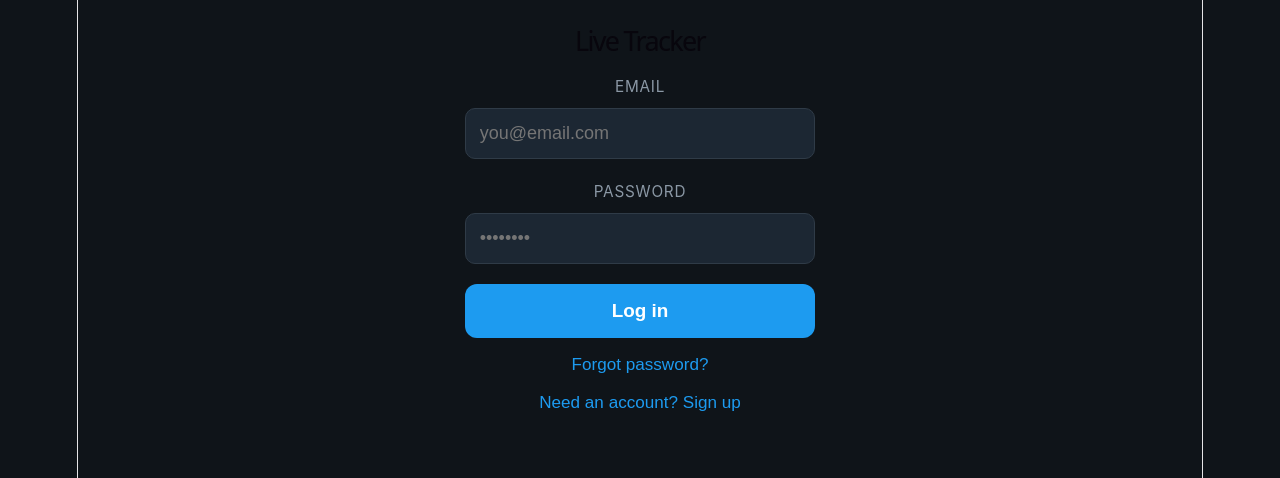
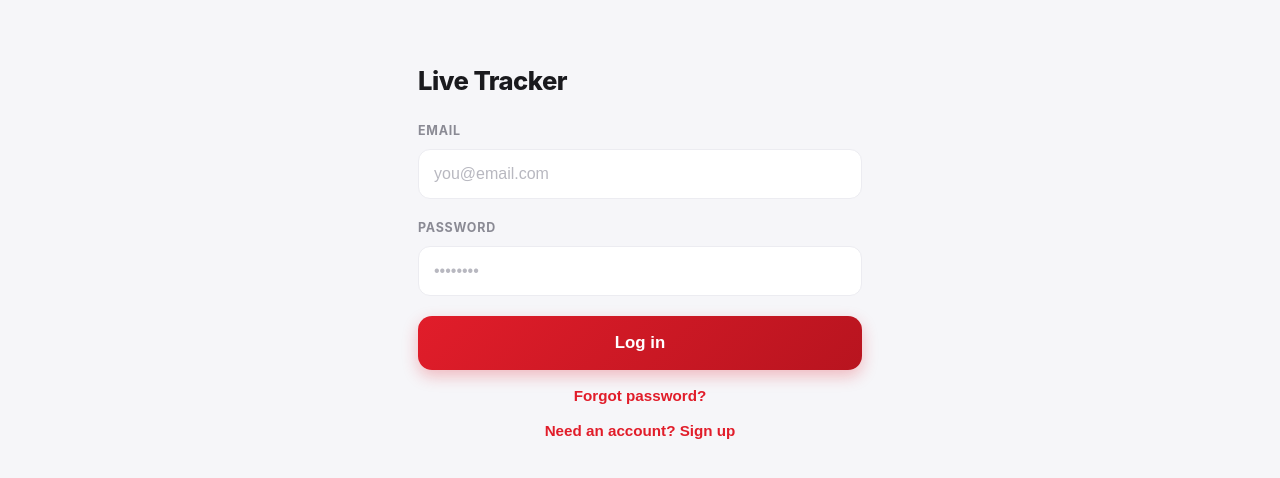
Before and after one commit to avocadopoker/poker-tracker, a React (Vite) app: page / in a window 1280 px wide. Shown: the top 478 px of the page. Built offline with nearby package versions, Linux system fonts and the light colour scheme.

Commit message:
Visual update: modern red/white theme

```diff
--- a/src/App.css
+++ b/src/App.css
@@ -1,136 +1,188 @@
 * { box-sizing: border-box; }
+
+:root {
+  --red: #e11d2a;
+  --red-dark: #b8141f;
+  --red-soft: #fdeaeb;
+  --ink: #1a1a1e;
+  --muted: #8a8a94;
+  --line: #ececf1;
+  --surface: #ffffff;
+  --bg: #f6f6f9;
+}
 
 body {
   margin: 0;
-  background: #0f1419;
-  color: #e7e9ea;
-  font-family: -apple-system, BlinkMacSystemFont, 'Segoe UI', Roboto, sans-serif;
+  background: var(--bg);
+  color: var(--ink);
+  font-family: -apple-system, BlinkMacSystemFont, 'Segoe UI', Roboto, 'Helvetica Neue', sans-serif;
+  -webkit-font-smoothing: antialiased;
 }
 
-.app { max-width: 480px; margin: 0 auto; min-height: 100vh; }
-.app.has-nav { padding-bottom: 72px; }
-.screen, .auth { padding: 20px 16px 40px; }
+.app { max-width: 480px; margin: 0 auto; min-height: 100vh; background: var(--bg); }
+.app.has-nav { padding-bottom: 80px; }
+.screen, .auth { padding: 24px 18px 40px; }
 
-h1 { font-size: 1.5rem; margin: 8px 0 20px; text-transform: capitalize; }
+h1 {
+  font-size: 1.6rem; font-weight: 800; letter-spacing: -0.02em;
+  margin: 6px 0 22px; text-transform: capitalize;
+}
 h2 { font-size: 1rem; margin: 0; }
-.empty { color: #8b98a5; text-align: center; padding: 40px 0; }
+.empty { color: var(--muted); text-align: center; padding: 48px 0; }
 
 /* lists / rows */
-.list { display: flex; flex-direction: column; gap: 10px; }
+.list { display: flex; flex-direction: column; gap: 12px; }
 .row-btn {
   width: 100%;
-  background: #1c2733;
-  border: 1px solid #2f3b47;
-  color: #e7e9ea;
-  padding: 18px 16px;
-  border-radius: 12px;
+  background: var(--surface);
+  border: 1px solid var(--line);
+  color: var(--ink);
+  padding: 20px 18px;
+  border-radius: 16px;
   font-size: 1.1rem;
+  font-weight: 600;
   text-align: left;
   cursor: pointer;
   text-transform: capitalize;
+  transition: transform 0.08s, box-shadow 0.15s, border-color 0.15s;
+  box-shadow: 0 1px 2px rgba(20,20,30,0.04);
 }
-.row-btn.big { padding: 24px 16px; font-size: 1.25rem; font-weight: 600; }
-.row-btn:active { background: #253341; }
+.row-btn:hover { border-color: var(--red); }
+.row-btn:active { transform: scale(0.99); }
+.row-btn.big {
+  padding: 26px 20px; font-size: 1.3rem; font-weight: 700;
+  background: linear-gradient(135deg, var(--red) 0%, var(--red-dark) 100%);
+  color: #fff; border: none;
+  box-shadow: 0 6px 16px rgba(225,29,42,0.28);
+}
+.row-btn.big:hover { border: none; }
 
 /* buttons */
 .create-btn {
-  width: 100%; background: #1d9bf0; border: none; color: #fff;
-  padding: 16px; border-radius: 12px; font-size: 1.05rem; font-weight: 600; cursor: pointer;
+  width: 100%;
+  background: linear-gradient(135deg, var(--red) 0%, var(--red-dark) 100%);
+  border: none; color: #fff;
+  padding: 17px; border-radius: 14px; font-size: 1.05rem; font-weight: 700;
+  cursor: pointer;
+  box-shadow: 0 6px 16px rgba(225,29,42,0.28);
+  transition: transform 0.08s, box-shadow 0.15s;
 }
-.create-btn:active { background: #1a8cd8; }
-.create-btn:disabled { opacity: 0.5; }
+.create-btn:hover { box-shadow: 0 8px 20px rgba(225,29,42,0.36); }
+.create-btn:active { transform: scale(0.99); }
+.create-btn:disabled { opacity: 0.5; box-shadow: none; }
 
 .link-btn {
   display: block; width: 100%; background: none; border: none;
-  color: #1d9bf0; margin-top: 16px; font-size: 0.95rem; cursor: pointer;
+  color: var(--red); margin-top: 16px; font-size: 0.95rem; font-weight: 600; cursor: pointer;
 }
 .back-btn {
-  background: none; border: none; color: #1d9bf0; font-size: 1rem;
-  cursor: pointer; padding: 0; margin-bottom: 8px; text-transform: capitalize;
+  background: none; border: none; color: var(--red); font-size: 0.95rem; font-weight: 600;
+  cursor: pointer; padding: 6px 0; margin-bottom: 10px; text-transform: capitalize;
 }
 .signout-btn {
-  background: none; border: 1px solid #2f3b47; color: #8b98a5;
-  padding: 8px 14px; border-radius: 10px; font-size: 0.85rem; cursor: pointer;
+  background: none; border: 1px solid var(--line); color: var(--muted);
+  padding: 9px 15px; border-radius: 10px; font-size: 0.85rem; font-weight: 600; cursor: pointer;
 }
+.signout-btn:hover { border-color: var(--red); color: var(--red); }
 
 /* auth */
-.auth-msg { color: #f4212e; font-size: 0.9rem; margin: 12px 0 0; }
-.auth-info { color: #00ba7c; font-size: 0.9rem; margin: 12px 0 0; }
+.auth { padding-top: 56px; }
+.auth-msg { color: var(--red); font-size: 0.9rem; margin: 12px 0 0; }
+.auth-info { color: #16a34a; font-size: 0.9rem; margin: 12px 0 0; }
 
 /* form fields */
 .field-label {
-  display: block; color: #8b98a5; font-size: 0.85rem; text-transform: uppercase;
-  letter-spacing: 0.05em; margin: 20px 0 8px;
+  display: block; color: var(--muted); font-size: 0.78rem; font-weight: 700; text-transform: uppercase;
+  letter-spacing: 0.06em; margin: 20px 0 8px;
 }
 .text-input {
-  width: 100%; background: #1c2733; border: 1px solid #2f3b47; color: #e7e9ea;
-  padding: 14px; border-radius: 10px; font-size: 1rem;
+  width: 100%; background: var(--surface); border: 1.5px solid var(--line); color: var(--ink);
+  padding: 15px; border-radius: 12px; font-size: 1rem;
+  transition: border-color 0.15s;
 }
-.text-input:focus { outline: none; border-color: #1d9bf0; }
+.text-input:focus { outline: none; border-color: var(--red); }
+.text-input::placeholder { color: #b8b8c0; }
 
 .street-row { display: flex; gap: 8px; }
 .street-btn {
-  flex: 1; background: #1c2733; border: 1px solid #2f3b47; color: #8b98a5;
-  padding: 12px 4px; border-radius: 10px; font-size: 0.9rem; cursor: pointer; text-transform: capitalize;
+  flex: 1; background: var(--surface); border: 1.5px solid var(--line); color: var(--muted);
+  padding: 13px 4px; border-radius: 12px; font-size: 0.9rem; font-weight: 600; cursor: pointer; text-transform: capitalize;
+  transition: all 0.12s;
 }
-.street-btn.active { background: #1d9bf0; border-color: #1d9bf0; color: #fff; }
+.street-btn.active { background: var(--red); border-color: var(--red); color: #fff; }
 
 .outcome-input-row { display: flex; gap: 8px; margin-bottom: 8px; }
 .add-outcome-btn {
-  background: none; border: 1px dashed #2f3b47; color: #1d9bf0;
-  padding: 12px; border-radius: 10px; width: 100%; font-size: 0.95rem; cursor: pointer; margin-top: 4px;
+  background: var(--red-soft); border: 1px dashed var(--red); color: var(--red);
+  padding: 13px; border-radius: 12px; width: 100%; font-size: 0.95rem; font-weight: 600; cursor: pointer; margin-top: 4px;
 }
 .delete-btn {
-  background: #1c2733; border: 1px solid #2f3b47; color: #8b98a5;
-  width: 44px; border-radius: 10px; font-size: 1.2rem; cursor: pointer; flex-shrink: 0;
+  background: var(--surface); border: 1.5px solid var(--line); color: var(--muted);
+  width: 46px; border-radius: 12px; font-size: 1.2rem; cursor: pointer; flex-shrink: 0;
+  transition: all 0.12s;
 }
-.delete-btn:active { color: #f4212e; }
+.delete-btn:hover { border-color: var(--red); color: var(--red); background: var(--red-soft); }
 
 /* tracking result grid */
-.outcome-grid { display: grid; grid-template-columns: 1fr 1fr; gap: 12px; }
+.outcome-grid { display: grid; grid-template-columns: 1fr 1fr; gap: 14px; }
 .outcome-btn {
-  background: #1c2733; border: 1px solid #2f3b47; color: #e7e9ea;
-  padding: 24px 12px; border-radius: 14px; cursor: pointer;
-  display: flex; flex-direction: column; align-items: center; gap: 6px; transition: background 0.15s;
+  background: var(--surface); border: 1.5px solid var(--line); color: var(--ink);
+  padding: 28px 12px; border-radius: 18px; cursor: pointer;
+  display: flex; flex-direction: column; align-items: center; gap: 8px;
+  transition: transform 0.08s, border-color 0.15s, box-shadow 0.15s;
+  box-shadow: 0 1px 2px rgba(20,20,30,0.04);
 }
-.outcome-btn:active { background: #253341; }
-.outcome-btn.flash { background: #00ba7c; border-color: #00ba7c; }
-.outcome-label { font-size: 1.15rem; font-weight: 600; }
-.outcome-count { color: #8b98a5; font-size: 0.9rem; }
+.outcome-btn:hover { border-color: var(--red); }
+.outcome-btn:active { transform: scale(0.97); }
+.outcome-btn.flash {
+  background: linear-gradient(135deg, var(--red) 0%, var(--red-dark) 100%);
+  border-color: var(--red); color: #fff;
+  box-shadow: 0 6px 16px rgba(225,29,42,0.32);
+}
+.outcome-btn.flash .outcome-count { color: rgba(255,255,255,0.85); }
+.outcome-label { font-size: 1.2rem; font-weight: 700; }
+.outcome-count { color: var(--muted); font-size: 0.9rem; font-weight: 600; }
 
 /* database */
-.db-street { margin-bottom: 24px; }
-.db-street-title { color: #8b98a5; text-transform: uppercase; font-size: 0.8rem; letter-spacing: 0.05em; margin-bottom: 10px; }
-.db-card { background: #1c2733; border: 1px solid #2f3b47; border-radius: 12px; padding: 14px; margin-bottom: 10px; }
-.db-card-head { display: flex; justify-content: space-between; align-items: baseline; margin-bottom: 12px; }
-.db-name { font-weight: 600; font-size: 1.05rem; }
-.db-total { color: #8b98a5; font-size: 0.85rem; }
-.db-rows { display: flex; flex-direction: column; gap: 8px; }
-.db-row { display: flex; align-items: center; gap: 8px; font-size: 0.9rem; }
+.db-street { margin-bottom: 26px; }
+.db-street-title { color: var(--red); text-transform: uppercase; font-size: 0.78rem; font-weight: 800; letter-spacing: 0.06em; margin-bottom: 12px; }
+.db-card { background: var(--surface); border: 1px solid var(--line); border-radius: 16px; padding: 16px; margin-bottom: 12px; box-shadow: 0 1px 3px rgba(20,20,30,0.05); }
+.db-card-head { display: flex; justify-content: space-between; align-items: baseline; margin-bottom: 14px; }
+.db-name { font-weight: 700; font-size: 1.08rem; }
+.db-total { color: var(--muted); font-size: 0.85rem; font-weight: 600; }
+.db-rows { display: flex; flex-direction: column; gap: 9px; }
+.db-row { display: flex; align-items: center; gap: 10px; font-size: 0.9rem; font-weight: 500; }
 .db-row-label { width: 70px; flex-shrink: 0; }
-.db-bar-wrap { flex: 1; background: #0f1419; border-radius: 6px; height: 10px; overflow: hidden; }
-.db-bar { height: 100%; background: #1d9bf0; border-radius: 6px; }
-.db-row-pct { width: 40px; text-align: right; flex-shrink: 0; }
-.db-row-count { width: 40px; text-align: right; color: #8b98a5; flex-shrink: 0; }
+.db-bar-wrap { flex: 1; background: var(--bg); border-radius: 6px; height: 10px; overflow: hidden; }
+.db-bar { height: 100%; background: linear-gradient(90deg, var(--red) 0%, var(--red-dark) 100%); border-radius: 6px; transition: width 0.3s; }
+.db-row-pct { width: 42px; text-align: right; flex-shrink: 0; font-weight: 700; }
+.db-row-count { width: 40px; text-align: right; color: var(--muted); flex-shrink: 0; }
 
 /* settings */
 .settings-head { display: flex; justify-content: space-between; align-items: center; }
-.settings-head h1 { margin-bottom: 20px; }
+.settings-head h1 { margin-bottom: 22px; }
 .settings-row {
   display: flex; justify-content: space-between; align-items: center; gap: 8px;
-  background: #1c2733; border: 1px solid #2f3b47; border-radius: 12px; padding: 14px; margin-bottom: 8px;
+  background: var(--surface); border: 1px solid var(--line); border-radius: 16px; padding: 16px; margin-bottom: 10px;
+  box-shadow: 0 1px 2px rgba(20,20,30,0.04);
 }
-.tracker-name { font-weight: 600; display: block; }
-.settings-opts { color: #8b98a5; font-size: 0.85rem; }
+.tracker-name { font-weight: 700; display: block; }
+.settings-opts { color: var(--muted); font-size: 0.85rem; }
 
 /* bottom nav */
 .bottom-nav {
   position: fixed; bottom: 0; left: 50%; transform: translateX(-50%);
   width: 100%; max-width: 480px;
-  display: flex; background: #16202a; border-top: 1px solid #2f3b47;
+  display: flex; background: var(--surface); border-top: 1px solid var(--line);
+  box-shadow: 0 -2px 12px rgba(20,20,30,0.06);
 }
 .bottom-nav button {
-  flex: 1; background: none; border: none; color: #8b98a5;
-  padding: 16px 0; font-size: 0.9rem; cursor: pointer; text-transform: capitalize;
+  flex: 1; background: none; border: none; color: var(--muted);
+  padding: 18px 0; font-size: 0.9rem; font-weight: 600; cursor: pointer; text-transform: capitalize;
+  position: relative; transition: color 0.12s;
 }
-.bottom-nav button.active { color: #1d9bf0; font-weight: 600; }
+.bottom-nav button.active { color: var(--red); }
+.bottom-nav button.active::after {
+  content: ''; position: absolute; top: 0; left: 50%; transform: translateX(-50%);
+  width: 28px; height: 3px; background: var(--red); border-radius: 0 0 3px 3px;
+}
--- a/src/index.css
+++ b/src/index.css
@@ -1,111 +1,13 @@
 :root {
-  --text: #6b6375;
-  --text-h: #08060d;
-  --bg: #fff;
-  --border: #e5e4e7;
-  --code-bg: #f4f3ec;
-  --accent: #aa3bff;
-  --accent-bg: rgba(170, 59, 255, 0.1);
-  --accent-border: rgba(170, 59, 255, 0.5);
-  --social-bg: rgba(244, 243, 236, 0.5);
-  --shadow:
-    rgba(0, 0, 0, 0.1) 0 10px 15px -3px, rgba(0, 0, 0, 0.05) 0 4px 6px -2px;
-
-  --sans: system-ui, 'Segoe UI', Roboto, sans-serif;
-  --heading: system-ui, 'Segoe UI', Roboto, sans-serif;
-  --mono: ui-monospace, Consolas, monospace;
-
-  font: 18px/145% var(--sans);
-  letter-spacing: 0.18px;
-  color-scheme: light dark;
-  color: var(--text);
-  background: var(--bg);
-  font-synthesis: none;
-  text-rendering: optimizeLegibility;
-  -webkit-font-smoothing: antialiased;
-  -moz-osx-font-smoothing: grayscale;
-
-  @media (max-width: 1024px) {
-    font-size: 16px;
-  }
+  font-family: -apple-system, BlinkMacSystemFont, 'Segoe UI', Roboto, sans-serif;
+  line-height: 1.5;
+  font-weight: 400;
 }
 
-@media (prefers-color-scheme: dark) {
-  :root {
-    --text: #9ca3af;
-    --text-h: #f3f4f6;
-    --bg: #16171d;
-    --border: #2e303a;
-    --code-bg: #1f2028;
-    --accent: #c084fc;
-    --accent-bg: rgba(192, 132, 252, 0.15);
-    --accent-border: rgba(192, 132, 252, 0.5);
-    --social-bg: rgba(47, 48, 58, 0.5);
-    --shadow:
-      rgba(0, 0, 0, 0.4) 0 10px 15px -3px, rgba(0, 0, 0, 0.25) 0 4px 6px -2px;
-  }
-
-  #social .button-icon {
-    filter: invert(1) brightness(2);
-  }
-}
+* { margin: 0; }
 
 body {
-  margin: 0;
+  min-width: 320px;
+  min-height: 100vh;
+  background: #f6f6f9;
 }
-
-#root {
-  width: 1126px;
-  max-width: 100%;
-  margin: 0 auto;
-  text-align: center;
-  border-inline: 1px solid var(--border);
-  min-height: 100svh;
-  display: flex;
-  flex-direction: column;
-  box-sizing: border-box;
-}
-
-h1,
-h2 {
-  font-family: var(--heading);
-  font-weight: 500;
-  color: var(--text-h);
-}
-
-h1 {
-  font-size: 56px;
-  letter-spacing: -1.68px;
-  margin: 32px 0;
-  @media (max-width: 1024px) {
-    font-size: 36px;
-    margin: 20px 0;
-  }
-}
-h2 {
-  font-size: 24px;
-  line-height: 118%;
-  letter-spacing: -0.24px;
-  margin: 0 0 8px;
-  @media (max-width: 1024px) {
-    font-size: 20px;
-  }
-}
-p {
-  margin: 0;
-}
-
-code,
-.counter {
-  font-family: var(--mono);
-  display: inline-flex;
-  border-radius: 4px;
-  color: var(--text-h);
-}
-
-code {
-  font-size: 15px;
-  line-height: 135%;
-  padding: 4px 8px;
-  background: var(--code-bg);
-}
```
